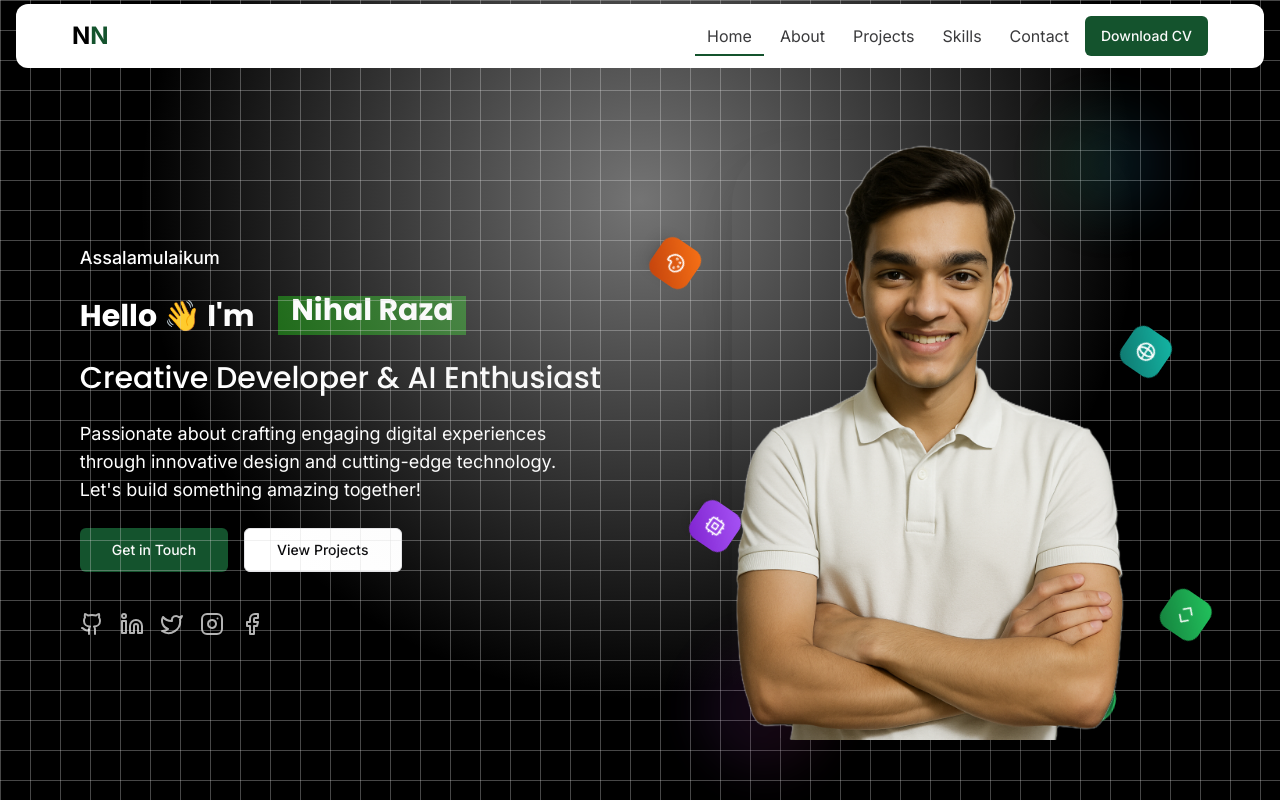
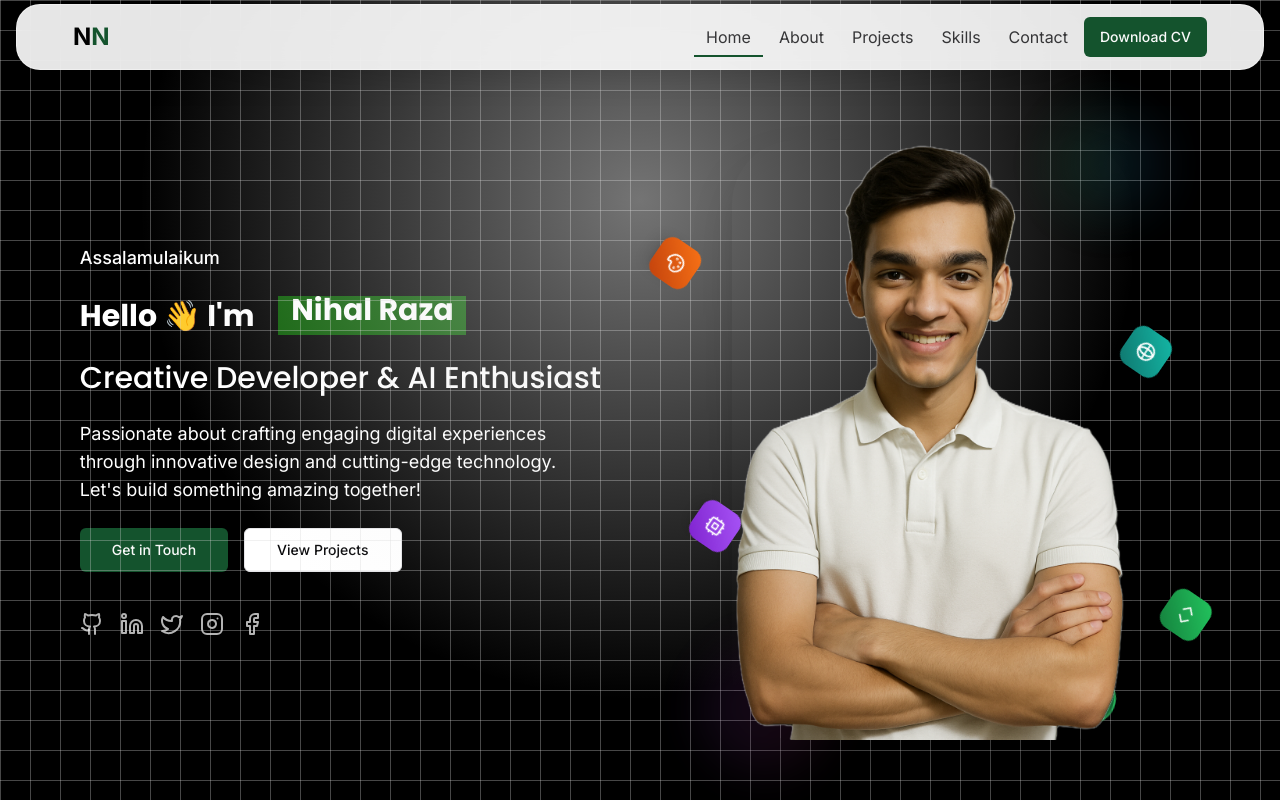
Before and after one commit to nihalraza369/My-Portfolio, a React (Vite) app: page / in a window 1280 px wide. Shown: the top 802 px of the page. Built offline with nearby package versions, Linux system fonts and the light colour scheme.

Commit message:
navbar update

```diff
--- a/src/components/Navbar.jsx
+++ b/src/components/Navbar.jsx
@@ -25,7 +25,11 @@ const Navbar = ({ activeSection, scrollY }) => {
 
   return (
     <header
-  className={`fixed top-1 left-4 right-4 z-50 transition-all duration-300 rounded-xl ${isScrolled ? 'bg-white/90 backdrop-blur-md shadow-md' : 'bg-white'} px-6 py-3`}
+      className={`fixed top-1 left-4 right-4 z-50
+    transition-all duration-300
+    bg-white/90 backdrop-blur-lg
+    rounded-3xl shadow-[0px_8px_30px_rgba(0,0,0,0.15)]
+    border border-white/40 ${isScrolled ? 'bg-white/90 backdrop-blur-md shadow-md' : 'bg-white'} px-6 py-3`}
     >
       <div className="container-custom">
         <nav className="flex items-center justify-between">
```
Lines whose indentation alone changed are shown as unchanged.
